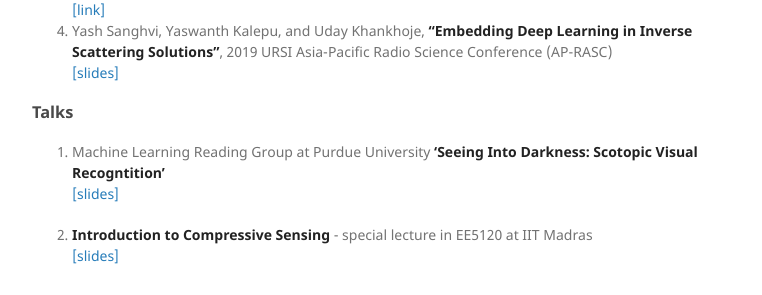
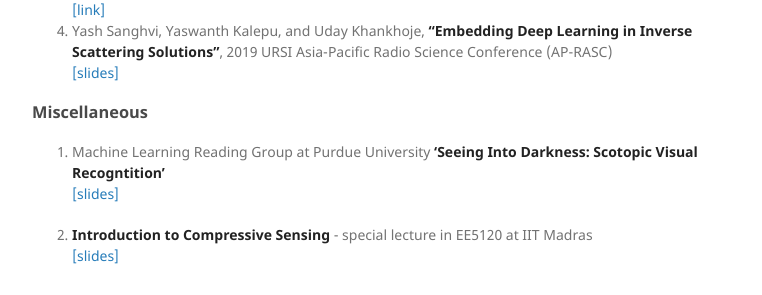
Before and after one commit to sanghviyashiitb/sanghviyashiitb.github.io, a Jekyll site: the page built from publications/index.md, in a window 1280 px wide. Shown: the part 557-852 px from the top of the page, without its empty margins (108-870 px from the left). Built offline with Jekyll 4.4.1, drawn with Linux system fonts in a browser that asks for light colours.

Commit message:
Update index.md

```diff
--- a/publications/index.md
+++ b/publications/index.md
@@ -17,7 +17,7 @@ title: Publications
 2. Yash Sanghvi, Yaswanth Kalepu, and Uday Khankhoje, **"Embedding Deep Learning in Inverse Scattering Solutions"**, 2019 URSI Asia-Pacific Radio Science Conference (AP-RASC) <br>
 [[slides]](/blog/2019-3-31-URSI)
 
-### Talks
+### Miscellaneous
 1. Machine Learning Reading Group at Purdue University **‘Seeing Into Darkness: Scotopic Visual Recogntition’** <br>
 [[slides]](SeeingIntoDarkness_MLReadingGroup.pdf)
 
```
